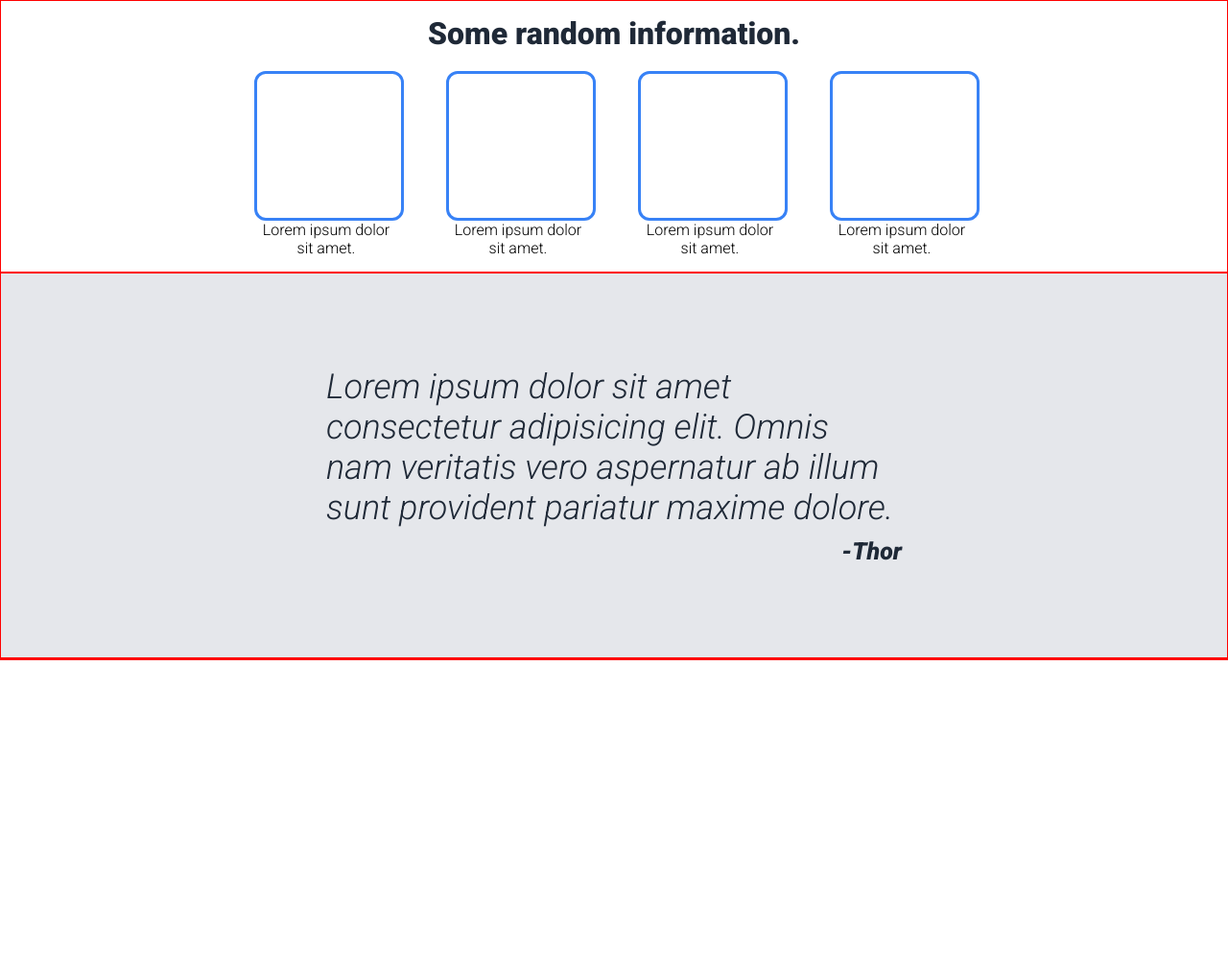
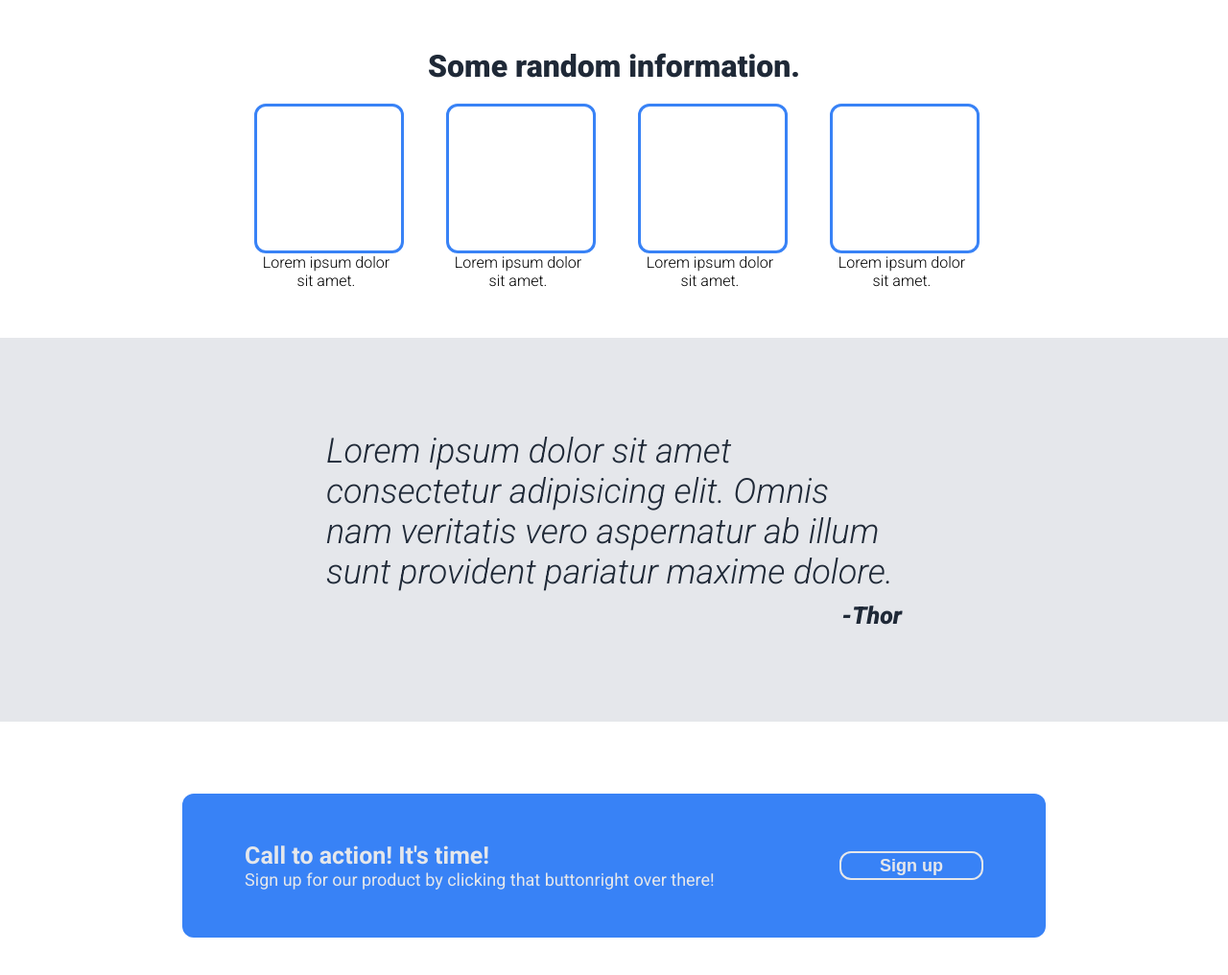
Before and after one commit to Zazzix/landing-page, a plain HTML site: page index.html in a window 1280 px wide. Shown: the part 500-1516 px from the top of the page at 96% size. Before the commit the page ends 1188 px from the top, so only its background shows below. Drawn offline with Linux system fonts and the light colour scheme.

Commit message:
card section added

```diff
--- a/index.html
+++ b/index.html
@@ -57,7 +57,13 @@
         </div>
     </div>
     <div class="section3">
-        <div class="card"></div>
+        <div class="card">
+                <div class="button-text">
+                <h3 class="action-text1">Call to action! It's time!</h3>
+                <p class="action-text2">Sign up for our product by clicking that buttonright over there!</p>
+                </div>
+                <button class="button2">Sign up</button>
+        </div>
     </div>
 </div>
     <div class="footer">
--- a/style.css
+++ b/style.css
@@ -75,11 +75,14 @@ ul  {
     border-radius: 12px;
     text-align: center;
     font-size: 18px;
+    font-weight: 800;
     color: #e5e7eb;
     border: none;
     width: 150px;
 
 }
+
+
 
 .placeholder    {
     display: flex;
@@ -107,10 +110,9 @@ ul  {
 
 .section1   {
     display: flex;
-    border: 1px solid red;
     flex-direction: column;
     text-align: center;
-    padding: 15px;
+    padding: 50px;
 }
 
 .info   {
@@ -138,7 +140,6 @@ ul  {
 }
 
 .section2   {
-    border: 1px solid red;
     display: flex;
     height: 300px;
     padding: 50px;
@@ -166,6 +167,47 @@ blockquote  {
 }
 
 .section3   {
+    display: flex;
+    justify-content: center;
+    align-items: center;
+    height: 300px;
+}
 
-    border: 1px solid red;
+.card   {
+    display: flex;
+    background-color: #3882f6;
+    border-radius: 12px;
+    justify-content: space-around;
+    align-items: center;
+    font-size: 18px;
+    color: #e5e7eb;
+    border: none;
+    width: 900px;
+    height: 150px;
 }
+
+.action-text1   {
+    font-size: 25px;
+    text-align: start;
+}
+
+.action-text2   {
+    font-size: 18px;
+    color: #e5e7eb;
+}
+
+.button2 {
+    background-color: #3882f6;
+    padding: 2px;
+    border-radius: 12px;
+    text-align: center;
+    font-size: 18px;
+    font-weight: 800;
+    color: #e5e7eb;
+    border: 2px solid;
+    border-color: #e5e7eb;
+    width: 150px;
+    height: 30px;
+
+
+}
```
